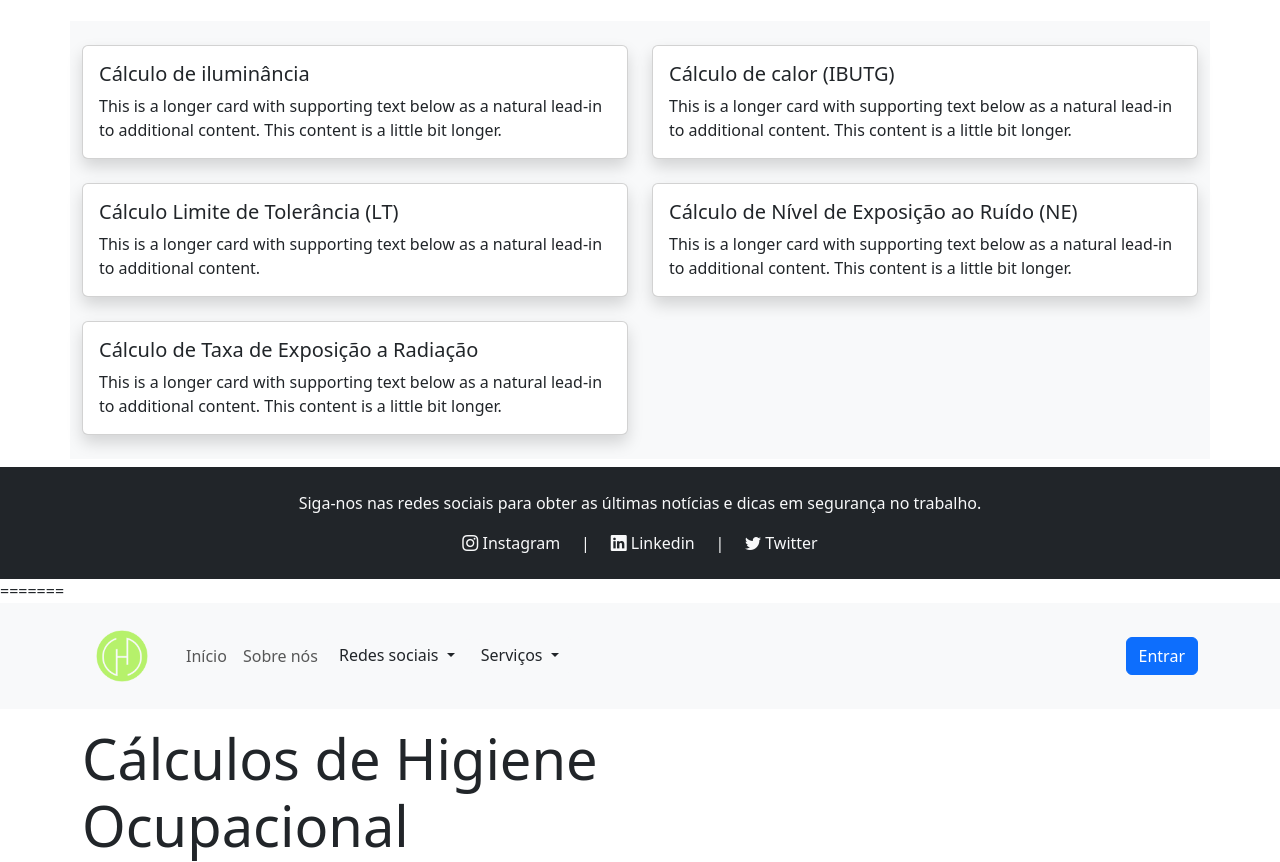
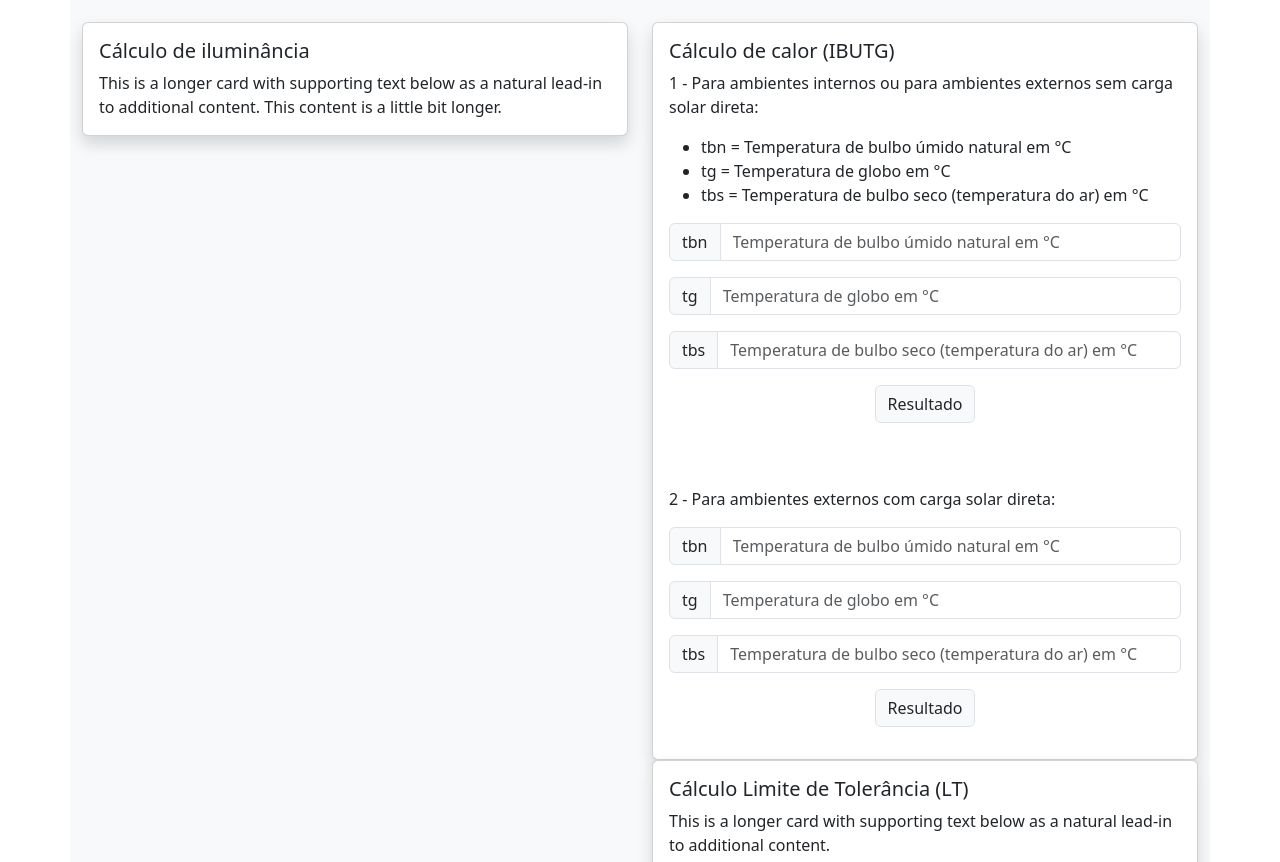
Before and after one commit to ndrfelipe/projetoIntegrador, a plain HTML site: page calculadora.html in a window 1280 px wide. Shown: the part 489-1351 px from the top of the page. Drawn offline with nearby package versions, Linux system fonts and the light colour scheme.

Commit message:
modifiquei IBUTG

```diff
--- a/calculadora.html
+++ b/calculadora.html
@@ -1,4 +1,3 @@
-<<<<<<< HEAD
 <!DOCTYPE html>
 <html lang="en">
 <head>
@@ -120,7 +119,42 @@
 
             <div class="card-body">
               <h5 class="card-title">Cálculo de calor (IBUTG)</h5>
-              <p class="card-text">This is a longer card with supporting text below as a natural lead-in to additional content. This content is a little bit longer.</p>
+              <p class="card-text">1 - Para ambientes internos ou para ambientes externos sem carga solar direta:</p>
+              <ul>
+              <li>tbn = Temperatura de bulbo úmido natural em °C</li>
+              <li>tg = Temperatura de globo em °C</li>
+              <li>tbs = Temperatura de bulbo seco (temperatura do ar) em °C</li>
+              </ul>
+              <div class="input-group mb-3">
+                <span class="input-group-text" id="basic-addon1">tbn</span>
+                <input type="text" class="form-control" placeholder="Temperatura de bulbo úmido natural em °C" aria-label="Username" aria-describedby="basic-addon1">
+              </div>
+              <div class="input-group mb-3">
+                <span class="input-group-text" id="basic-addon1">tg</span>
+                <input type="text" class="form-control" placeholder="Temperatura de globo em °C" aria-label="Username" aria-describedby="basic-addon1">
+              </div>
+              <div class="input-group mb-3">
+                <span class="input-group-text" id="basic-addon1">tbs</span>
+                <input type="text" class="form-control" placeholder="Temperatura de bulbo seco (temperatura do ar) em °C" aria-label="Username" aria-describedby="basic-addon1">
+              </div>
+              <div class="input-group mb-3" style="justify-content: center;">
+              <span class="input-group-text" id="basic-addon1">Resultado</span>
+              </div><br/><br/>
+              <p>2 - Para ambientes externos com carga solar direta:</p>
+              <div class="input-group mb-3">
+                <span class="input-group-text" id="basic-addon1">tbn</span>
+                <input type="text" class="form-control" placeholder="Temperatura de bulbo úmido natural em °C" aria-label="Username" aria-describedby="basic-addon1">
+              </div>
+              <div class="input-group mb-3">
+                <span class="input-group-text" id="basic-addon1">tg</span>
+                <input type="text" class="form-control" placeholder="Temperatura de globo em °C" aria-label="Username" aria-describedby="basic-addon1">
+              </div>
+              <div class="input-group mb-3">
+                <span class="input-group-text" id="basic-addon1">tbs</span>
+                <input type="text" class="form-control" placeholder="Temperatura de bulbo seco (temperatura do ar) em °C" aria-label="Username" aria-describedby="basic-addon1">
+              </div>
+              <div class="input-group mb-3" style="justify-content: center;">
+                <span class="input-group-text" id="basic-addon1">Resultado</span>
             </div>
           </div>
         </div>
```
